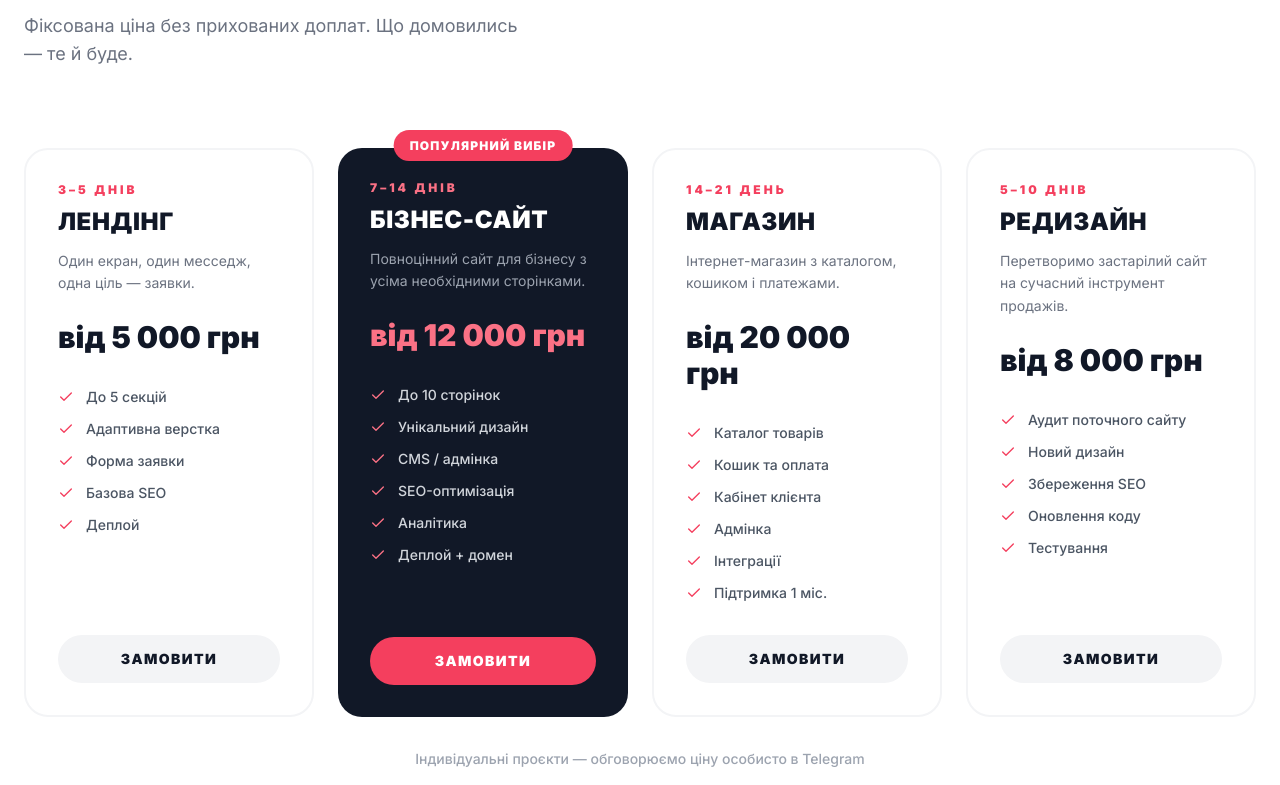
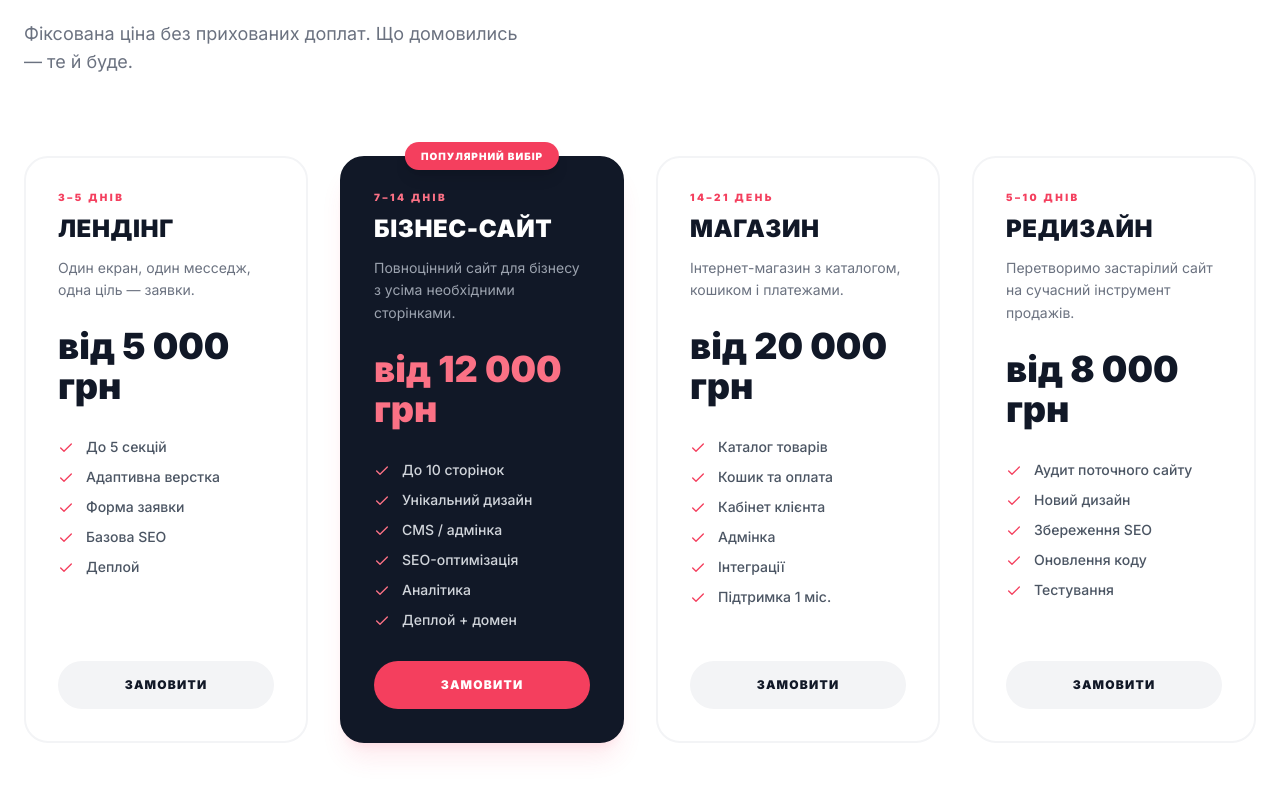
Before and after one commit to porustzi/krvtsv, a React (Vite) app in the folder project/: page / in a window 1280 px wide. Shown: the part 3829-4614 px from the top of the page. Built offline with nearby package versions, Linux system fonts and the light colour scheme.

Commit message:
Update Prices.tsx

```diff
--- a/project/src/components/Prices.tsx
+++ b/project/src/components/Prices.tsx
@@ -7,13 +7,7 @@ const plans = [
     price: 'від 5 000 грн',
     duration: '3–5 днів',
     desc: 'Один екран, один месседж, одна ціль — заявки.',
-    features: [
-      'До 5 секцій',
-      'Адаптивна верстка',
-      'Форма заявки',
-      'Базова SEO',
-      'Деплой',
-    ],
+    features: ['До 5 секцій', 'Адаптивна верстка', 'Форма заявки', 'Базова SEO', 'Деплой'],
     highlighted: false,
   },
   {
@@ -21,14 +15,7 @@ const plans = [
     price: 'від 12 000 грн',
     duration: '7–14 днів',
     desc: 'Повноцінний сайт для бізнесу з усіма необхідними сторінками.',
-    features: [
-      'До 10 сторінок',
-      'Унікальний дизайн',
-      'CMS / адмінка',
-      'SEO-оптимізація',
-      'Аналітика',
-      'Деплой + домен',
-    ],
+    features: ['До 10 сторінок', 'Унікальний дизайн', 'CMS / адмінка', 'SEO-оптимізація', 'Аналітика', 'Деплой + домен'],
     highlighted: true,
   },
   {
@@ -36,14 +23,7 @@ const plans = [
     price: 'від 20 000 грн',
     duration: '14–21 день',
     desc: 'Інтернет-магазин з каталогом, кошиком і платежами.',
-    features: [
-      'Каталог товарів',
-      'Кошик та оплата',
-      'Кабінет клієнта',
-      'Адмінка',
-      'Інтеграції',
-      'Підтримка 1 міс.',
-    ],
+    features: ['Каталог товарів', 'Кошик та оплата', 'Кабінет клієнта', 'Адмінка', 'Інтеграції', 'Підтримка 1 міс.'],
     highlighted: false,
   },
   {
@@ -51,66 +31,60 @@ const plans = [
     price: 'від 8 000 грн',
     duration: '5–10 днів',
     desc: 'Перетворимо застарілий сайт на сучасний інструмент продажів.',
-    features: [
-      'Аудит поточного сайту',
-      'Новий дизайн',
-      'Збереження SEO',
-      'Оновлення коду',
-      'Тестування',
-    ],
+    features: ['Аудит поточного сайту', 'Новий дизайн', 'Збереження SEO', 'Оновлення коду', 'Тестування'],
     highlighted: false,
   },
 ];
 
 export default function Prices() {
   return (
-    <section id="prices" className="py-32 bg-white">
-      <div className="max-w-7xl mx-auto px-6">
+    <section id="prices" className="py-16 md:py-32 bg-white overflow-hidden">
+      <div className="max-w-7xl mx-auto px-4 md:px-6">
         <motion.div
           initial={{ opacity: 0, y: 40 }}
           whileInView={{ opacity: 1, y: 0 }}
           viewport={{ once: true }}
           transition={{ duration: 0.6 }}
-          className="mb-20"
+          className="mb-12 md:mb-20 text-center lg:text-left"
         >
-          <p className="text-xs font-black uppercase tracking-[0.3em] text-rose-500 mb-4">Вартість</p>
-          <h2 className="text-[clamp(2.5rem,6vw,5rem)] font-black uppercase leading-tight text-gray-900">
+          <p className="text-[10px] md:text-xs font-black uppercase tracking-[0.3em] text-rose-500 mb-4">Вартість</p>
+          <h2 className="text-4xl sm:text-6xl md:text-7xl lg:text-8xl font-black uppercase leading-[0.85] text-gray-900">
             ПРОЗОРІ<br />
             <span className="text-rose-500">ЦІНИ</span>
           </h2>
-          <p className="text-gray-500 mt-4 text-lg max-w-lg">
+          <p className="text-gray-500 mt-6 text-base md:text-lg max-w-lg mx-auto lg:mx-0">
             Фіксована ціна без прихованих доплат. Що домовились — те й буде.
           </p>
         </motion.div>
 
-        <div className="grid sm:grid-cols-2 xl:grid-cols-4 gap-6">
+        {/* Сетка: на мобилках 1 колонка, на планшетах 2, на десктопе 4 */}
+        <div className="grid grid-cols-1 md:grid-cols-2 xl:grid-cols-4 gap-6 md:gap-8">
           {plans.map((plan, i) => (
             <motion.div
               key={plan.name}
-              initial={{ opacity: 0, y: 50 }}
+              initial={{ opacity: 0, y: 30 }}
               whileInView={{ opacity: 1, y: 0 }}
               viewport={{ once: true }}
               transition={{ duration: 0.5, delay: i * 0.1 }}
-              whileHover={{ y: -6 }}
-              className={`relative rounded-3xl p-8 flex flex-col transition-all duration-300 ${
+              className={`relative rounded-3xl p-6 md:p-8 flex flex-col transition-all duration-300 border-2 ${
                 plan.highlighted
-                  ? 'bg-gray-900 text-white'
-                  : 'bg-white border-2 border-gray-100 hover:border-rose-200'
+                  ? 'bg-gray-900 text-white border-gray-900 shadow-xl shadow-rose-500/10 scale-[1.02] md:scale-105 z-10'
+                  : 'bg-white border-gray-100 hover:border-rose-200'
               }`}
             >
               {plan.highlighted && (
                 <div className="absolute -top-4 left-1/2 -translate-x-1/2">
-                  <span className="bg-rose-500 text-white text-xs font-black uppercase tracking-widest px-4 py-2 rounded-full whitespace-nowrap">
+                  <span className="bg-rose-500 text-white text-[10px] font-black uppercase tracking-widest px-4 py-2 rounded-full whitespace-nowrap shadow-lg">
                     Популярний вибір
                   </span>
                 </div>
               )}
 
               <div className="mb-6">
-                <p className={`text-xs font-black uppercase tracking-[0.25em] mb-2 ${plan.highlighted ? 'text-rose-400' : 'text-rose-500'}`}>
+                <p className={`text-[10px] font-black uppercase tracking-[0.25em] mb-2 ${plan.highlighted ? 'text-rose-400' : 'text-rose-500'}`}>
                   {plan.duration}
                 </p>
-                <h3 className={`text-2xl font-black uppercase tracking-wide mb-3 ${plan.highlighted ? 'text-white' : 'text-gray-900'}`}>
+                <h3 className={`text-xl md:text-2xl font-black uppercase tracking-wide mb-3 ${plan.highlighted ? 'text-white' : 'text-gray-900'}`}>
                   {plan.name}
                 </h3>
                 <p className={`text-sm leading-relaxed ${plan.highlighted ? 'text-gray-400' : 'text-gray-500'}`}>
@@ -119,16 +93,16 @@ export default function Prices() {
               </div>
 
               <div className="mb-8">
-                <p className={`text-3xl font-black ${plan.highlighted ? 'text-rose-400' : 'text-gray-900'}`}>
+                <p className={`text-3xl md:text-4xl font-black ${plan.highlighted ? 'text-rose-400' : 'text-gray-900'}`}>
                   {plan.price}
                 </p>
               </div>
 
               <div className="space-y-3 flex-1 mb-8">
                 {plan.features.map((f) => (
-                  <div key={f} className="flex items-center gap-3">
-                    <Check size={16} className={plan.highlighted ? 'text-rose-400' : 'text-rose-500'} />
-                    <p className={`text-sm font-medium ${plan.highlighted ? 'text-gray-300' : 'text-gray-600'}`}>{f}</p>
+                  <div key={f} className="flex items-start gap-3">
+                    <Check size={16} className={`mt-0.5 flex-shrink-0 ${plan.highlighted ? 'text-rose-400' : 'text-rose-500'}`} />
+                    <p className={`text-sm font-medium leading-tight ${plan.highlighted ? 'text-gray-300' : 'text-gray-600'}`}>{f}</p>
                   </div>
                 ))}
               </div>
@@ -137,7 +111,7 @@ export default function Prices() {
                 href="https://t.me/krvtsvcorp"
                 target="_blank"
                 rel="noopener noreferrer"
-                className={`w-full text-center font-black uppercase tracking-widest text-sm py-3.5 rounded-full transition-colors duration-300 ${
+                className={`w-full text-center font-black uppercase tracking-widest text-xs py-4 rounded-full transition-all duration-300 active:scale-95 ${
                   plan.highlighted
                     ? 'bg-rose-500 text-white hover:bg-rose-400'
                     : 'bg-gray-100 text-gray-900 hover:bg-gray-900 hover:text-white'
@@ -154,7 +128,7 @@ export default function Prices() {
           whileInView={{ opacity: 1 }}
           viewport={{ once: true }}
           transition={{ delay: 0.5 }}
-          className="text-center text-gray-400 text-sm mt-8 font-medium"
+          className="text-center text-gray-400 text-[10px] md:text-sm mt-10 font-medium uppercase tracking-widest"
         >
           Індивідуальні проєкти — обговорюємо ціну особисто в Telegram
         </motion.p>
```
